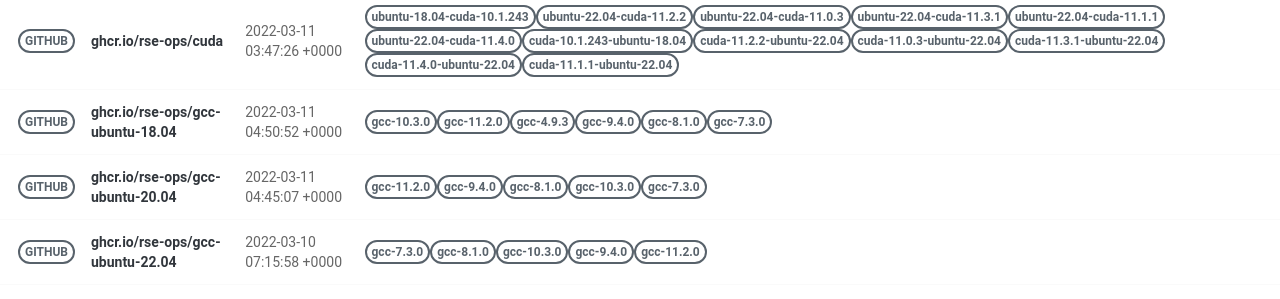
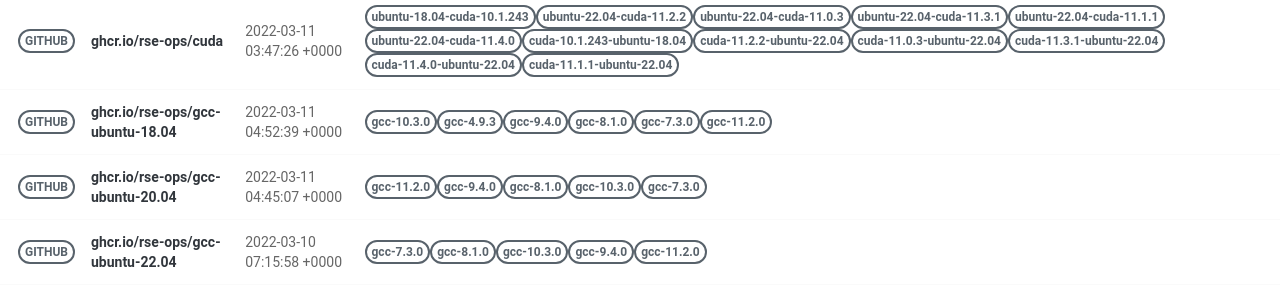
Before and after one commit to rse-ops/docker-images, a Jekyll site: the page built from pages/index.md, in a window 1280 px wide. Shown: the part 502-801 px from the top of the page. Built offline with Jekyll 4.4.1, drawn with Linux system fonts in a browser that asks for light colours; nearby versions of some CDN libraries; part of the change alters nothing that is shown.

Commit message:
Automated push to update library 2022-03-11

```diff
--- a/_library/ghcr.io-rse-ops-gcc-ubuntu-18.04.md
+++ b/_library/ghcr.io-rse-ops-gcc-ubuntu-18.04.md
@@ -1,7 +1,7 @@
 ---
 layout: container
 name: ghcr.io/rse-ops/gcc-ubuntu-18.04
-updated_at: 2022-03-11 04:50:52.323008
+updated_at: 2022-03-11 04:52:39.553450
 
 
 container_url: https://github.com/orgs/rse-ops/packages/container/package/gcc-ubuntu-18.04
@@ -9,9 +9,6 @@ versions:
  - tag: gcc-10.3.0
    dockerfile: https://github.com/rse-ops/docker-images/blob/main/ubuntu/gcc/Dockerfile
    manifest: https://crane.ggcr.dev/manifest/ghcr.io/rse-ops/gcc-ubuntu-18.04:gcc-10.3.0
- - tag: gcc-11.2.0
-   dockerfile: https://github.com/rse-ops/docker-images/blob/main/ubuntu/gcc/Dockerfile
-   manifest: https://crane.ggcr.dev/manifest/ghcr.io/rse-ops/gcc-ubuntu-18.04:gcc-11.2.0
  - tag: gcc-4.9.3
    dockerfile: https://github.com/rse-ops/docker-images/blob/main/ubuntu/gcc/Dockerfile
    manifest: https://crane.ggcr.dev/manifest/ghcr.io/rse-ops/gcc-ubuntu-18.04:gcc-4.9.3
@@ -24,5 +21,8 @@ versions:
  - tag: gcc-7.3.0
    dockerfile: https://github.com/rse-ops/docker-images/blob/main/ubuntu/gcc/Dockerfile
    manifest: https://crane.ggcr.dev/manifest/ghcr.io/rse-ops/gcc-ubuntu-18.04:gcc-7.3.0
+ - tag: gcc-11.2.0
+   dockerfile: https://github.com/rse-ops/docker-images/blob/main/ubuntu/gcc/Dockerfile
+   manifest: https://crane.ggcr.dev/manifest/ghcr.io/rse-ops/gcc-ubuntu-18.04:gcc-11.2.0
 
 ---
```
